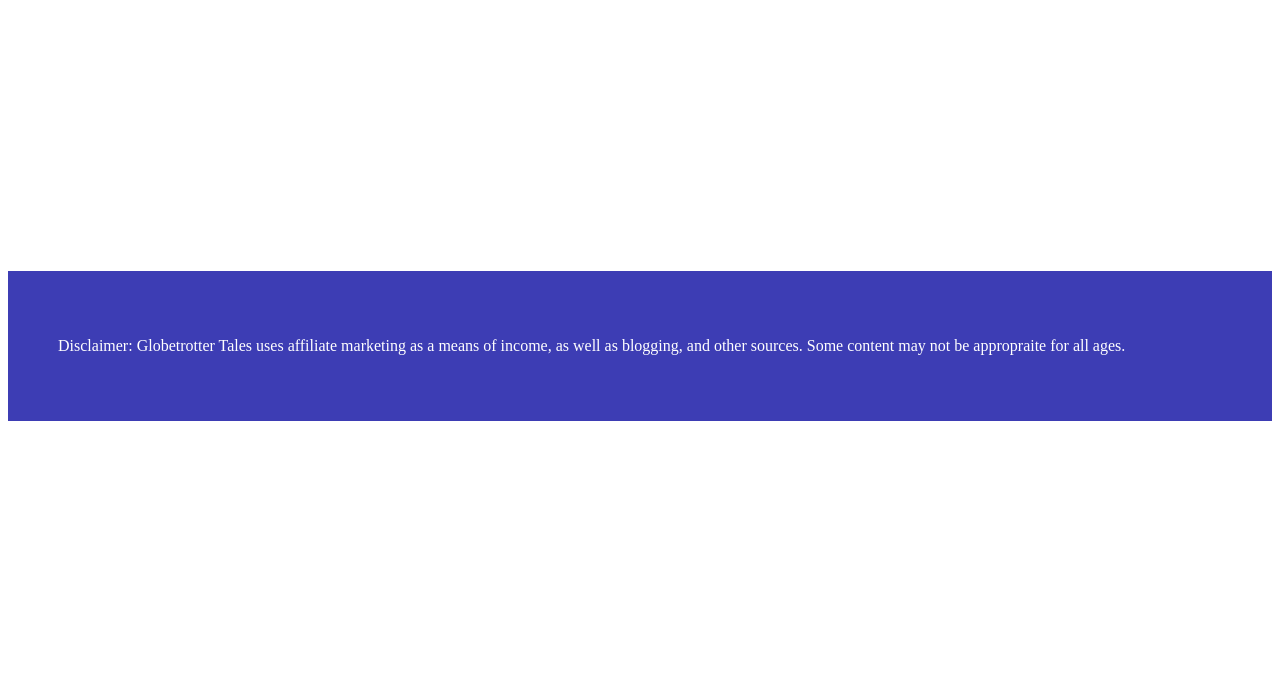
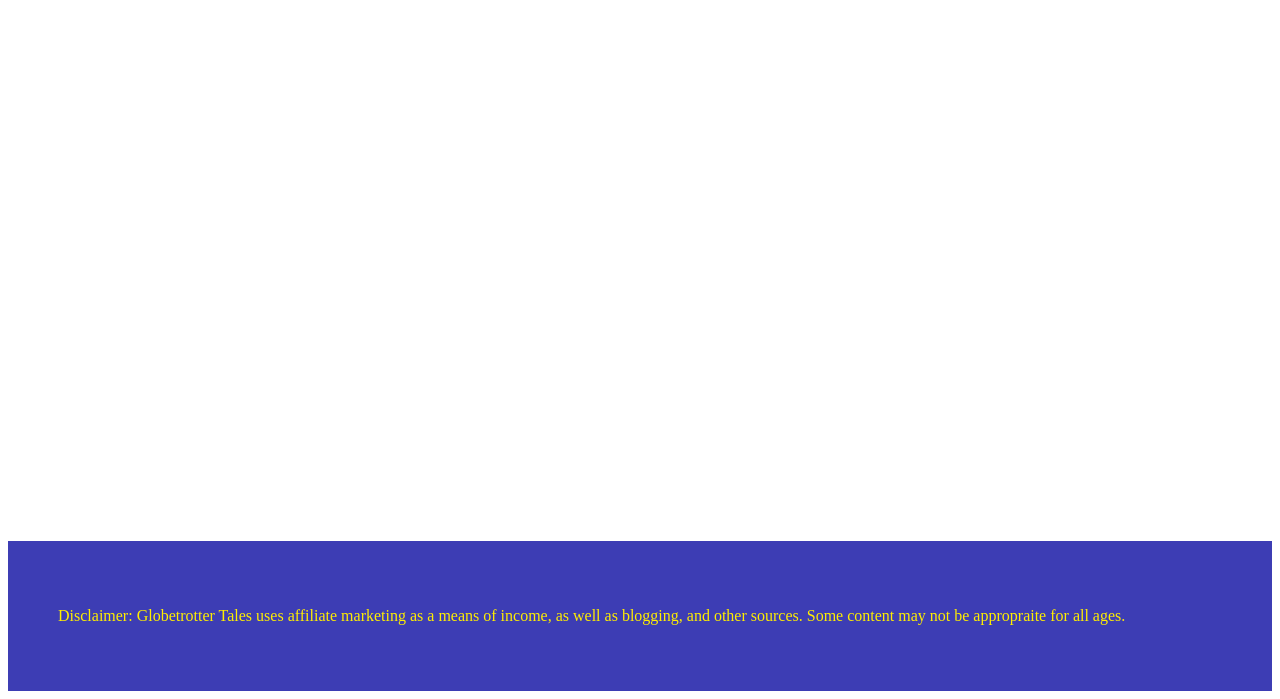
Before and after one commit to amypholley/globetrottertales-aboutme, a plain HTML site: page index.html in a window 1280 px wide. Shown: the part 213-912 px from the top of the page. Before the commit the page ends 800 px from the top, so only its background shows below. Drawn offline with Linux system fonts and the light colour scheme.

Commit message:
Font color change

```diff
--- a/style.css
+++ b/style.css
@@ -18,7 +18,7 @@
     padding: 50px;
     text-align: left;
     background-color: rgb(61, 61, 180);
-    color: white;
+    color: rgb(255, 238, 0);
     font-size: medium;
     font-display: rgb(255, 238, 0);
 }
```
Also changed, not shown: index.html (+15 -0 lines).
